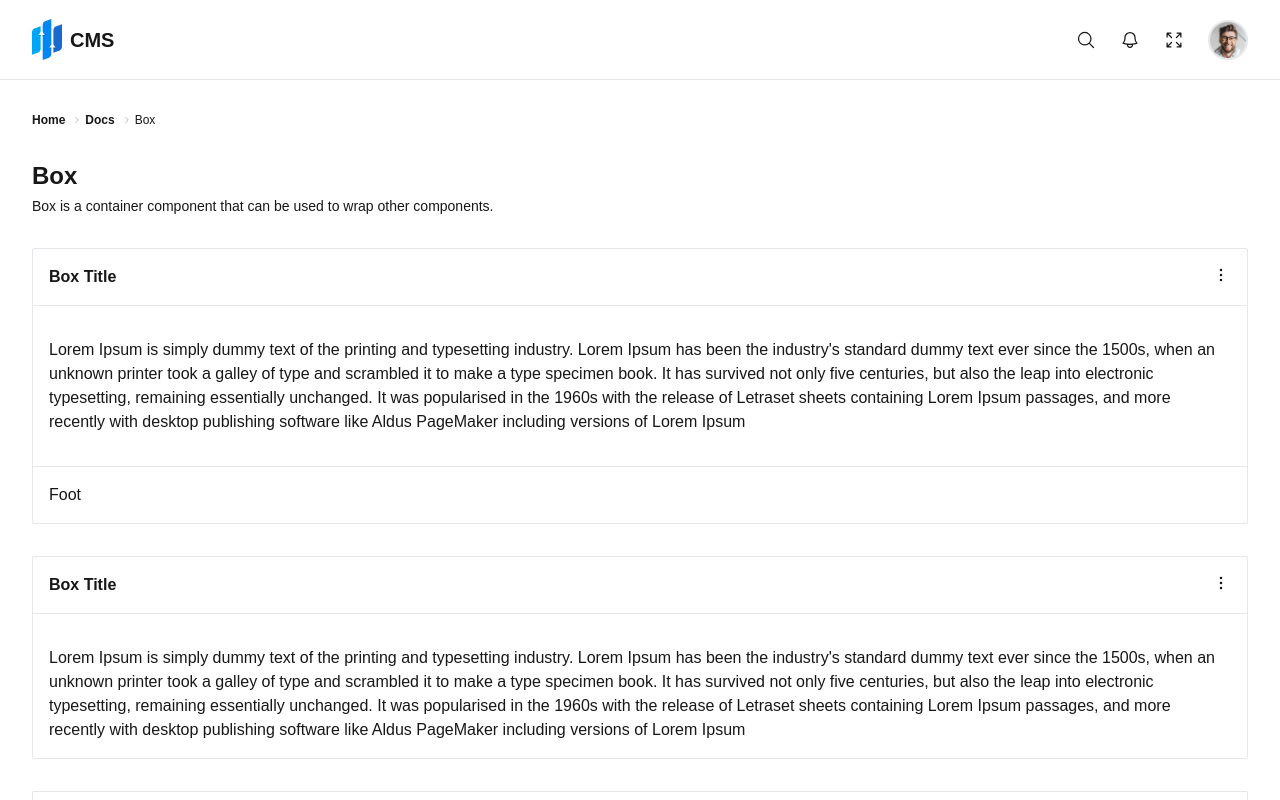
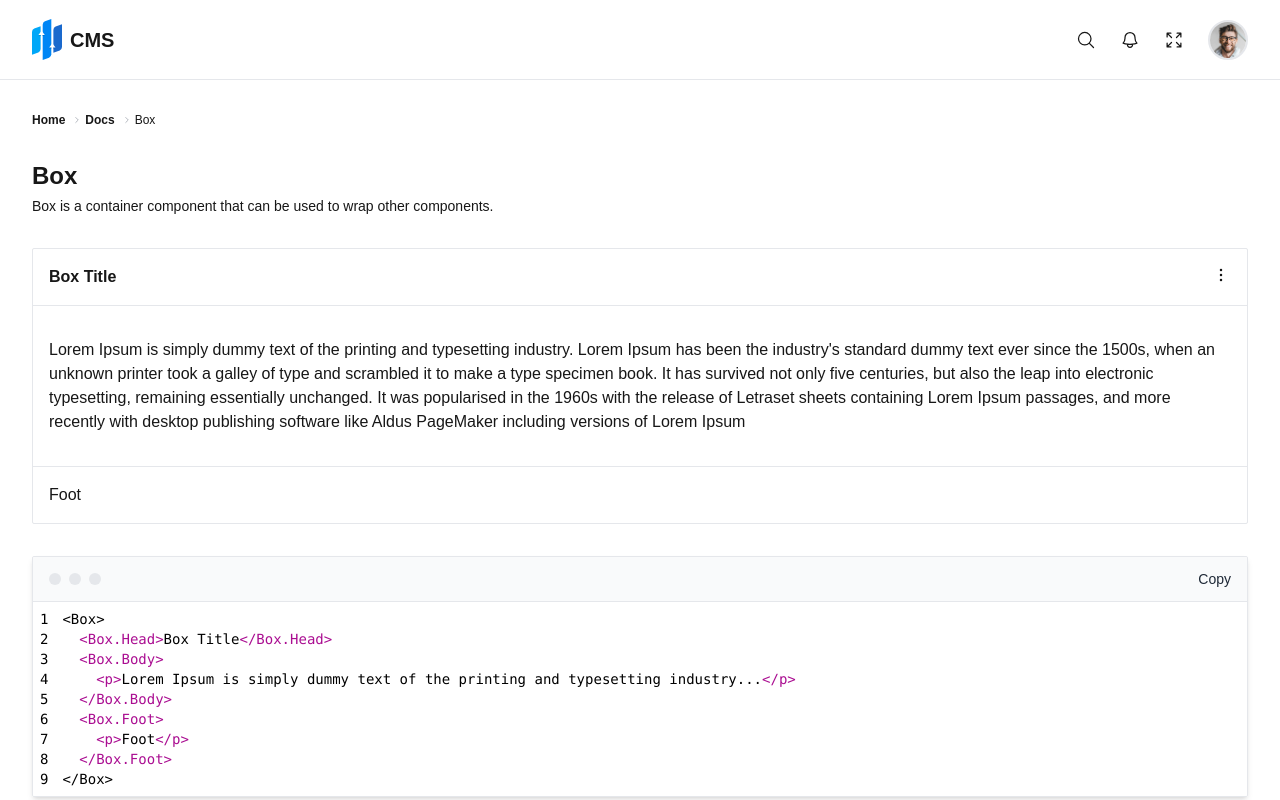
Before and after one commit to kenangundogan/cms, a Next.js app: page /docs/box in a window 1280 px wide. Shown: the top 800 px of the page. Built offline with nearby package versions, Linux system fonts and the light colour scheme.

Commit message:
add CodeCard component for displaying code snippets with copy functionality; update DashboardPage to include examples

```diff
--- /dev/null
+++ b/src/app/components/ui/CodeCard.jsx
@@ -0,0 +1,47 @@
+"use client";
+import { useRef, useState } from "react";
+import SyntaxHighlighter from "react-syntax-highlighter";
+import * as themes from "react-syntax-highlighter/dist/esm/styles/hljs";
+
+const CodeCard = ({ code }) => {
+    const theme = "xcode";
+    const language = "javascript";
+    const [copySuccess, setCopySuccess] = useState(false);
+
+    const handleCopy = () => {
+        navigator.clipboard.writeText(code);
+        setCopySuccess(true);
+        setTimeout(() => setCopySuccess(false), 2000); // Reset after 2 seconds
+    };
+
+    return (
+        <div className="p-4">
+            <div className="rounded-sm border shadow-md relative">
+                <div className="bg-gray-50 flex justify-between items-center rounded-t-sm text-gray-800 px-4 py-3 text-sm border-b">
+                    <div className="flex items-center gap-2">
+                        <ul className="flex gap-2">
+                            <li className="size-3 bg-gray-200 rounded-full"></li>
+                            <li className="size-3 bg-gray-200 rounded-full"></li>
+                            <li className="size-3 bg-gray-200 rounded-full"></li>
+                        </ul>
+                    </div>
+                    <button onClick={handleCopy} className="hover:opacity-50 focus:outline-none text-sm">
+                        {copySuccess ? "Copied!" : "Copy"}
+                    </button>
+                </div>
+                <div className="bg-white rounded-b-sm overflow-hidden">
+                    <SyntaxHighlighter
+                        language={language}
+                        style={themes[theme]}
+                        showLineNumbers
+                        className="text-sm"
+                    >
+                        {code}
+                    </SyntaxHighlighter>
+                </div>
+            </div>
+        </div>
+    );
+};
+
+export default CodeCard;
--- a/src/app/docs/box/page.js
+++ b/src/app/docs/box/page.js
@@ -2,10 +2,12 @@
 
 import Breadcrumb from '@/app/components/ui/Breadcrumb';
 import PageInfo from '@/app/components/ui/PageInfo';
-import BoxWrapper from '@/app/components/ui/box/BoxWrapper';
 import Box from '@/app/components/ui/box/Box';
+import CodeCard from "@/app/components/ui/CodeCard";
+import { useState } from 'react';
 
 const DashboardPage = () => {
+    const [code, setCode] = useState("");
     return (
         <div>
             <Breadcrumb>
@@ -19,7 +21,6 @@ const DashboardPage = () => {
                 <PageInfo.Description>Box is a container component that can be used to wrap other components.</PageInfo.Description>
             </PageInfo>
 
-            <BoxWrapper className={'grid grid-cols-1'}>
             <Box>
                 <Box.Head>Box Title</Box.Head>
                 <Box.Body>
@@ -29,7 +30,15 @@ const DashboardPage = () => {
                     <p>Foot</p>
                 </Box.Foot>
             </Box>
-
+            <CodeCard code={`<Box>
+  <Box.Head>Box Title</Box.Head>
+  <Box.Body>
+    <p>Lorem Ipsum is simply dummy text of the printing and typesetting industry...</p>
+  </Box.Body>
+  <Box.Foot>
+    <p>Foot</p>
+  </Box.Foot>
+</Box>`} />
             <Box>
                 <Box.Head>Box Title</Box.Head>
                 <Box.Body>
@@ -51,7 +60,13 @@ const DashboardPage = () => {
                     Foot
                 </Box.Foot>
             </Box>
-            </BoxWrapper>
+            {/* Box Example 4 */}
+            <CodeCard code={`<Box>
+  <Box.Body>
+    <p>There are many variations of passages of Lorem Ipsum available...</p>
+  </Box.Body>
+  <Box.Foot>Foot</Box.Foot>
+</Box>`} />
         </div>
     );
 };
```
Lines whose indentation alone changed are shown as unchanged.
